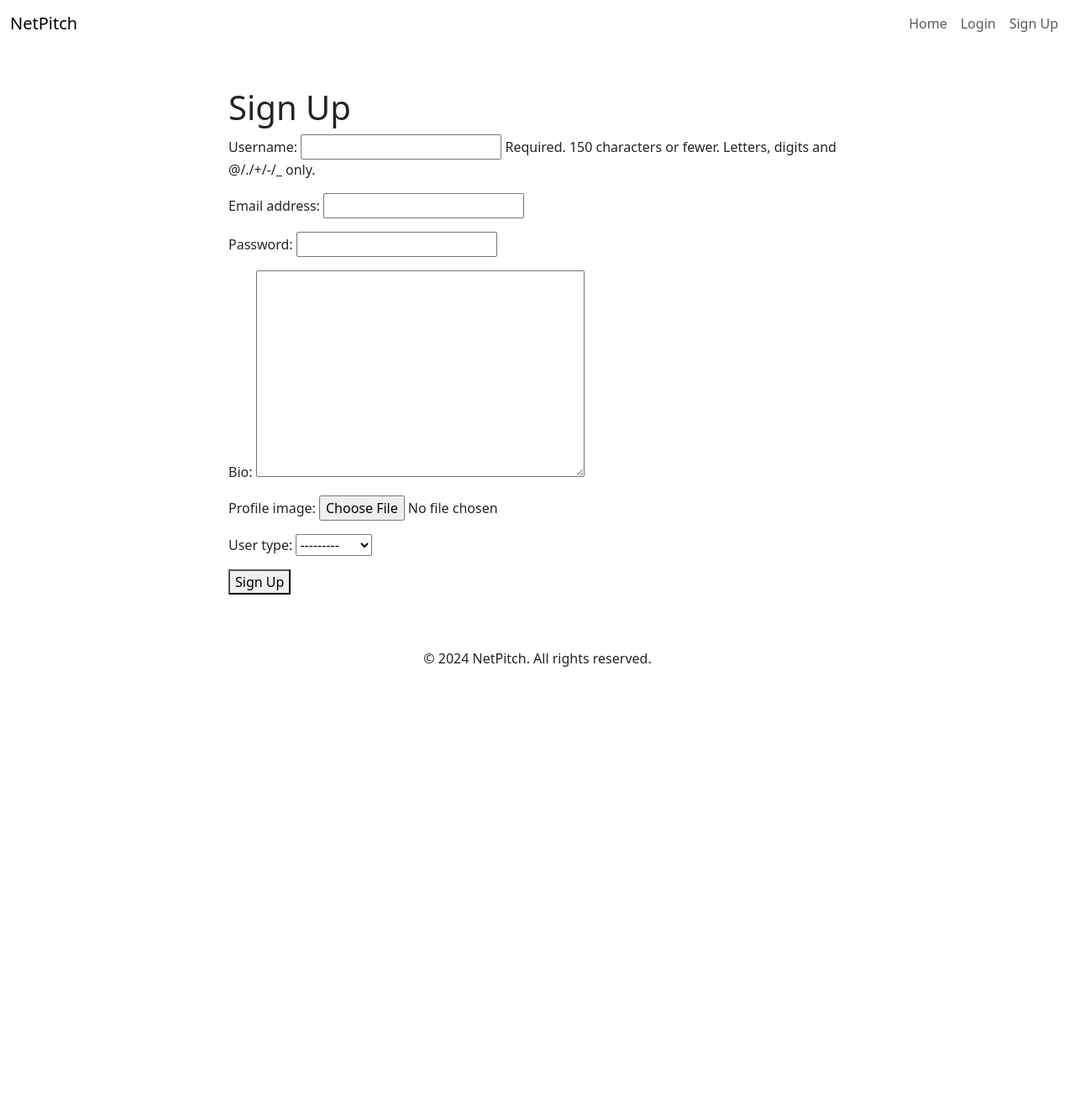
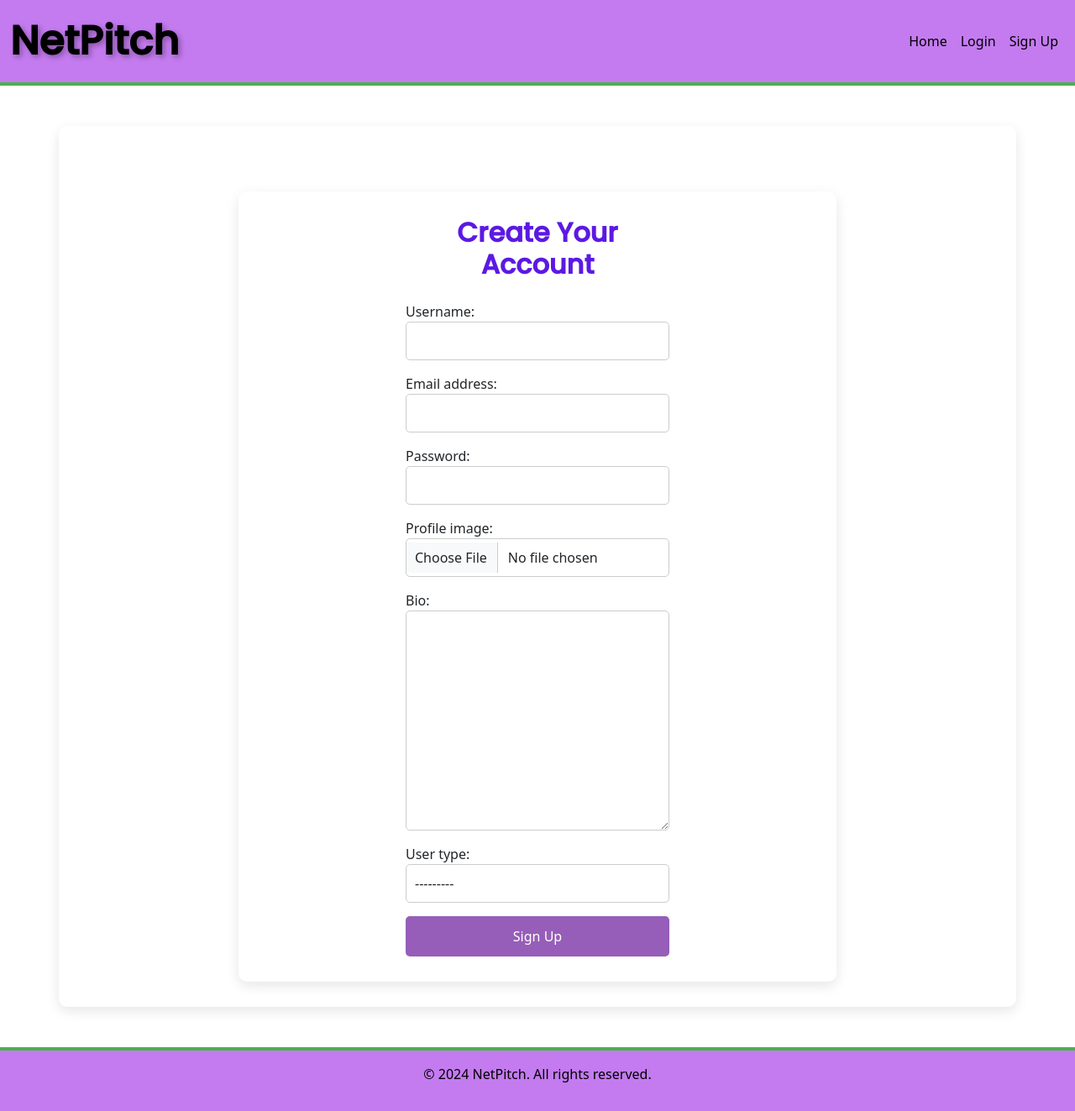
Before and after one commit to Fantomen31/NetPitch, a Django app: page /signup/ in a window 1280 px wide. Shown: the whole page at 84% size. Before the commit the page ends 794 px from the top, so only its background shows below. Run offline with Django 4.2, Linux system fonts and the light colour scheme.

Commit message:
created css style for sign up and welcome page and created formtags

```diff
--- a/codestar/settings.py
+++ b/codestar/settings.py
@@ -137,7 +137,7 @@ USE_TZ = True
 # https://docs.djangoproject.com/en/4.2/howto/static-files/
 
 STATIC_URL = '/static/'
-STATICFILES_DIRS = [BASE_DIR / "static"]
+STATICFILES_DIRS = [BASE_DIR / "netpitch/static"]
 
 MEDIA_URL = '/media/'
 MEDIA_ROOT = os.path.join(BASE_DIR, 'media')
--- a/netpitch/static/css/style.css
+++ b/netpitch/static/css/style.css
@@ -1,3 +1,4 @@
+/* Base html css style */
 /* Title Enhancements */
 .cool-title {
     font-family: 'Poppins', sans-serif;
@@ -57,3 +58,46 @@ button {
 button:hover {
     background-color: #4CAF50; /* Light green on hover */
 }
+
+
+/* Sign_up page css */
+/* Container and form styling */
+.container {
+    background-color: white;
+    border-radius: 10px;
+    padding: 30px;
+    box-shadow: 0px 5px 15px rgba(0, 0, 0, 0.1);
+}
+
+h2 {
+    font-family: 'Poppins', sans-serif;
+    font-weight: 600;
+    color: rgba(74, 0, 224, 0.9);
+}
+
+.form-control {
+    border-radius: 5px;
+    padding: 10px;
+    border: 1px solid #ccc;
+    box-shadow: none;
+}
+
+.form-control:focus {
+    border-color: rgba(106, 27, 154, 0.5);
+    box-shadow: 0 0 5px rgba(106, 27, 154, 0.2);
+}
+
+button.btn-purple {
+    background-color: rgba(106, 27, 154, 0.7);
+    color: white;
+    border: none;
+    padding: 12px 20px;
+    border-radius: 5px;
+    width: 100%;
+    transition: background-color 0.3s ease;
+}
+
+button.btn-purple:hover {
+    background-color: #4CAF50; /* Green hover */
+    color: white;
+}
--- a/netpitch/templates/netpitch/base.html
+++ b/netpitch/templates/netpitch/base.html
@@ -1,5 +1,6 @@
 <!-- netpitch/templates/netpitch/base.html -->
 {% load static %}
+{% load form_tags %}
 
 {% url 'login' as login_url %}
 {% url 'signup' as signup_url %}
--- a/netpitch/templates/netpitch/signup.html
+++ b/netpitch/templates/netpitch/signup.html
@@ -1,13 +1,42 @@
 {% extends 'netpitch/base.html' %}
+{% load form_tags %}
 
-{% block title %}Sign Up{% endblock title %}
+{% block title %}Sign Up{% endblock %}
 
 {% block content %}
-    <h1>Sign Up</h1>
-    <form method="post" enctype="multipart/form-data">
-        {% csrf_token %}
-        {{ user_form.as_p }}
-        {{ profile_form.as_p }}
-        <button type="submit">Sign Up</button>
-    </form>
+<div class="container mt-5">
+    <div class="row justify-content-center">
+        <div class="col-md-6">
+            <h2 class="text-center mb-4">Create Your Account</h2>
+            <form method="post" enctype="multipart/form-data">
+                {% csrf_token %}
+                <div class="mb-3">
+                    {{ user_form.username.label_tag }}
+                    {{ user_form.username|add_class:"form-control" }}
+                </div>
+                <div class="mb-3">
+                    {{ user_form.email.label_tag }}
+                    {{ user_form.email|add_class:"form-control" }}
+                </div>
+                <div class="mb-3">
+                    {{ user_form.password.label_tag }}
+                    {{ user_form.password|add_class:"form-control" }}
+                </div>
+                <div class="mb-3">
+                    {{ profile_form.profile_image.label_tag }}
+                    {{ profile_form.profile_image|add_class:"form-control" }}
+                </div>
+                <div class="mb-3">
+                    {{ profile_form.bio.label_tag }}
+                    {{ profile_form.bio|add_class:"form-control" }}
+                </div>
+                <div class="mb-3">
+                    {{ profile_form.user_type.label_tag }}
+                    {{ profile_form.user_type|add_class:"form-control" }}
+                </div>
+                <button type="submit" class="btn btn-purple btn-block">Sign Up</button>
+            </form>
+        </div>
+    </div>
+</div>
 {% endblock content %}
--- /dev/null
+++ b/netpitch/templatetags/form_tags.py
@@ -0,0 +1,7 @@
+from django import template
+
+register = template.Library()
+
+@register.filter(name='add_class')
+def add_class(value, arg):
+    return value.as_widget(attrs={'class': arg})
```
Also changed, not shown: netpitch/templates/netpitch/welcome_page.html (+13 -11 lines), netpitch/templatetags/__init__.py (added).
